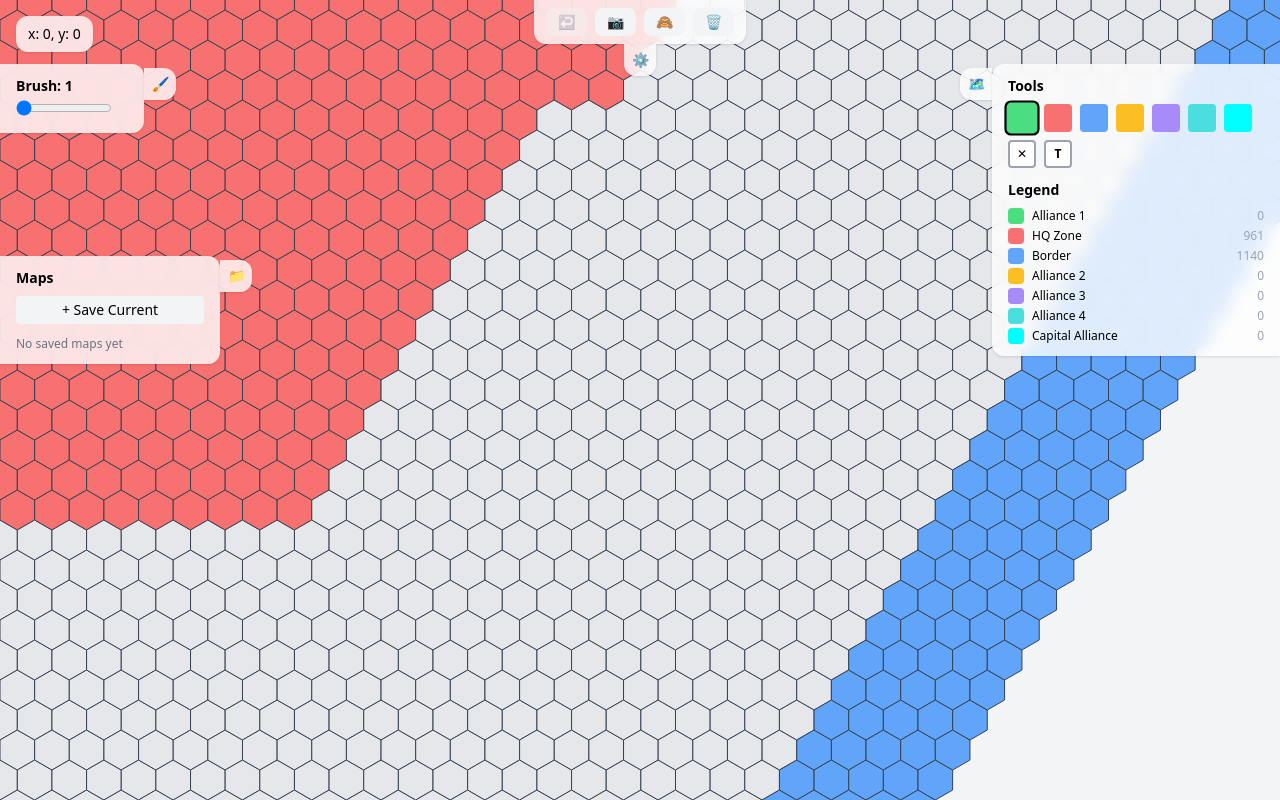
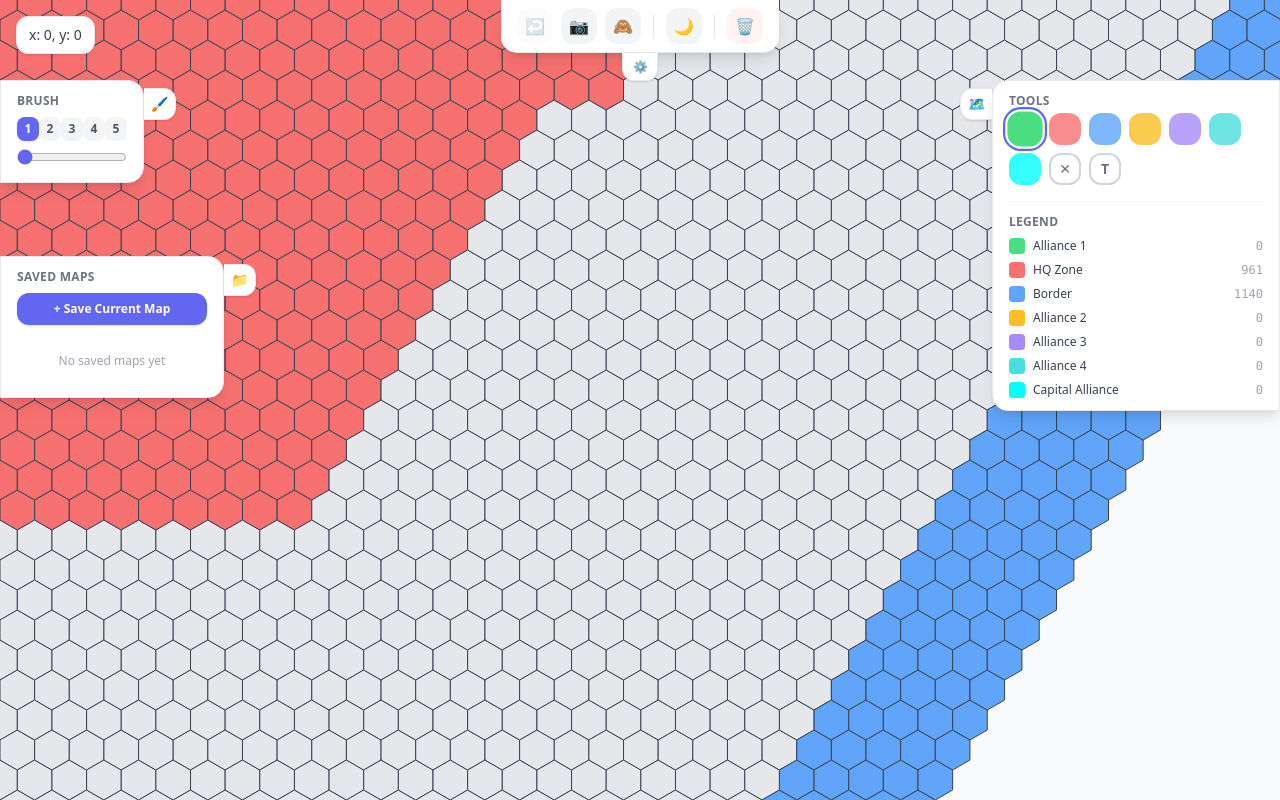
Before and after one commit to Ishant921/LastZ-SvSPlanner, a React (Vite) app: page / in a window 1280 px wide. Built offline with nearby package versions, Linux system fonts and the light colour scheme.

Commit message:
Added Dark Mode

```diff
--- a/index.html
+++ b/index.html
@@ -1,10 +1,21 @@
+
 <!DOCTYPE html>
 <html>
   <head>
     <meta charset="UTF-8" />
     <meta name="viewport" content="width=device-width, initial-scale=1.0" />
-    <title>Hex Grid</title>
+    <title>LastZ SvS Planner</title>
     <script src="https://cdn.tailwindcss.com"></script>
+    <script>
+      tailwind.config = {
+        darkMode: 'class',
+      }
+    </script>
+    <style>
+  *, *::before, *::after {
+    transition: background-color 0.3s ease, border-color 0.3s ease, color 0.2s ease;
+  }
+    </style>
   </head>
   <body>
     <div id="root"></div>
--- a/src/HexGrid.jsx
+++ b/src/HexGrid.jsx
@@ -1,4 +1,4 @@
-import React, { useState } from "react";
+import React, { useState, useEffect } from "react";
 import { useHexState } from "./hooks/useHexState";
 import { useMapManager } from "./hooks/mapManager/useMapManager.js";
 import { useMapActions } from "./hooks/mapManager/useMapActions.js";
@@ -19,6 +19,18 @@ export default function HexGrid() {
   const viewport = useViewport();
   const [hovered, setHovered] = useState(null);
   const [exporting, setExporting] = useState(false);
+  const [darkMode, setDarkMode] = useState(() => {
+  return localStorage.getItem("darkMode") === "true";
+});
+
+useEffect(() => {
+  localStorage.setItem("darkMode", darkMode);
+  if (darkMode) {
+    document.documentElement.classList.add("dark");
+  } else {
+    document.documentElement.classList.remove("dark");
+  }
+}, [darkMode]);
   const [hideUI, setHideUI] = useState(false);
   const hex = useHexState();
 
@@ -128,7 +140,7 @@ const {
 
   return (
     <div
-      className="w-full h-screen bg-gray-100 relative touch-none overflow-hidden"
+      className="w-full h-screen bg-gray-50 dark:bg-gray-950 relative touch-none overflow-hidden"
       onWheel={viewport.handleWheel}
       onMouseMove={viewport.handleMouseMove}
       onMouseUp={viewport.handleMouseUp}
@@ -138,7 +150,7 @@ const {
     >
       {/* Hover coords */}
       {!hideUI && (
-        <div className="absolute top-4 left-4 bg-white/80 backdrop-blur px-3 py-2 rounded-xl shadow text-sm z-10">
+        <div className="absolute top-4 left-4 bg-white dark:bg-gray-900 border border-gray-200 dark:border-gray-700 px-3 py-2 rounded-xl shadow text-sm z-10 text-gray-700 dark:text-gray-300">
   {hovered ? `x: ${hovered.q}, y: ${hovered.r}` : "Hover a hex"}
 </div>
       )}
@@ -152,6 +164,8 @@ const {
   exporting={exporting}
   onHideUI={handleHideUI}
   onReset={() => setShowReset(true)}
+  darkMode={darkMode}
+  setDarkMode={setDarkMode}
 />
           <LegendPanel
             selectedTool={selectedTool}
--- a/src/components/BrushPanel.jsx
+++ b/src/components/BrushPanel.jsx
@@ -5,27 +5,41 @@ export default function BrushPanel({ brushSize, setBrushSize }) {
 
   return (
     <div
-  className="absolute top-16 left-0 z-10 flex items-start transition-transform duration-300"
-  style={{
-    transform: open ? "translateX(0)" : "translateX(-120px)",
-  }}
->
-      <div
-        className="w-36 bg-white/80 backdrop-blur px-4 py-3 rounded-r-xl shadow text-sm"
-      >
-        <div className="mb-1 font-semibold">Brush: {brushSize}</div>
+      className="absolute top-20 left-0 z-10 flex items-start"
+      style={{
+        transform: open ? "translateX(0)" : "translateX(-148px)",
+        transition: "transform 0.3s ease",
+      }}
+    >
+      <div className="w-36 bg-white dark:bg-gray-900 border border-gray-200 dark:border-gray-700 px-4 py-3 rounded-r-2xl shadow-lg text-sm">
+        <div className="mb-2 text-xs font-semibold text-gray-500 dark:text-gray-400 uppercase tracking-wide">Brush</div>
+        <div className="flex items-center justify-between mb-2">
+          {[1,2,3,4,5].map((v) => (
+            <button
+              key={v}
+              onClick={() => setBrushSize(v)}
+              className={`w-6 h-6 rounded-lg text-xs font-bold transition ${
+                brushSize === v
+                  ? "bg-indigo-500 text-white shadow"
+                  : "bg-gray-100 dark:bg-gray-800 text-gray-600 dark:text-gray-400 hover:bg-indigo-50 dark:hover:bg-indigo-900"
+              }`}
+            >
+              {v}
+            </button>
+          ))}
+        </div>
         <input
           type="range"
           min="1"
           max="5"
           value={brushSize}
           onChange={(e) => setBrushSize(Number(e.target.value))}
-          className="w-24"
+          className="w-full accent-indigo-500"
         />
       </div>
       <button
         onClick={() => setOpen((v) => !v)}
-        className="w-8 h-8 bg-white/80 backdrop-blur rounded-r-xl shadow text-sm flex items-center justify-center flex-shrink-0 mt-1"
+        className="w-8 h-8 bg-white dark:bg-gray-900 border border-l-0 border-gray-200 dark:border-gray-700 rounded-r-xl shadow text-sm flex items-center justify-center flex-shrink-0 mt-2 hover:text-indigo-500 transition"
       >
         🖌️
       </button>
--- a/src/components/LegendPanel.jsx
+++ b/src/components/LegendPanel.jsx
@@ -16,53 +16,74 @@ export default function LegendPanel({
 
   return (
     <div
-  className="absolute top-16 right-0 z-10 flex items-start transition-transform duration-300"
-  style={{
-    transform: open ? "translateX(0)" : "translateX(280px)",
-  }}
->
+      className="absolute top-20 right-0 z-10 flex items-start"
+      style={{
+        transform: open ? "translateX(0)" : "translateX(280px)",
+        transition: "transform 0.3s ease",
+      }}
+    >
       <button
         onClick={() => setOpen((v) => !v)}
-        className="w-8 h-8 bg-white/80 backdrop-blur rounded-l-xl shadow text-sm flex items-center justify-center flex-shrink-0 mt-1"
+        className="w-8 h-8 bg-white dark:bg-gray-900 border border-r-0 border-gray-200 dark:border-gray-700 rounded-l-xl shadow text-sm flex items-center justify-center flex-shrink-0 mt-2 hover:text-indigo-500 transition"
       >
         🗺️
       </button>
-      <div
-        className="w-72 bg-white/80 backdrop-blur px-4 py-3 rounded-l-xl shadow text-sm max-h-[70vh] overflow-y-auto"
-      >
-        <div className="mb-2 font-semibold">Tools</div>
-        <div className="flex gap-2 mb-3 flex-wrap">
+      <div className="w-72 bg-white dark:bg-gray-900 border border-gray-200 dark:border-gray-700 px-4 py-3 rounded-l-2xl shadow-lg text-sm max-h-[75vh] overflow-y-auto">
+
+        {/* Tools section */}
+        <div className="mb-1 text-xs font-semibold text-gray-500 dark:text-gray-400 uppercase tracking-wide">Tools</div>
+        <div className="flex gap-2 mb-4 flex-wrap">
           {PALETTE.map((c) => (
             <button
               key={c}
               onClick={() => setSelectedTool(c)}
               style={{ background: c }}
-              className={`w-7 h-7 rounded ${selectedTool === c ? "ring-2 ring-black scale-110" : ""}`}
+              className={`w-8 h-8 rounded-xl transition ${
+                selectedTool === c
+                  ? "ring-2 ring-indigo-500 ring-offset-2 scale-110 shadow"
+                  : "hover:scale-105 opacity-80 hover:opacity-100"
+              }`}
             />
           ))}
           <button
             onClick={() => setSelectedTool(ERASER)}
-            className={`w-7 h-7 rounded border-2 border-gray-400 bg-white text-xs ${selectedTool === ERASER ? "ring-2 ring-black scale-110" : ""}`}
+            className={`w-8 h-8 rounded-xl border-2 transition text-sm ${
+              selectedTool === ERASER
+                ? "border-indigo-500 bg-indigo-50 dark:bg-indigo-900 text-indigo-600 ring-2 ring-indigo-500 ring-offset-2 scale-110"
+                : "border-gray-300 dark:border-gray-600 bg-white dark:bg-gray-800 text-gray-500 dark:text-gray-400 hover:border-indigo-400"
+            }`}
+            title="Eraser"
           >
             ✕
           </button>
           <button
             onClick={() => setSelectedTool(LABEL_TOOL)}
-            className={`w-7 h-7 rounded border-2 border-gray-400 bg-white text-xs font-bold ${selectedTool === LABEL_TOOL ? "ring-2 ring-black scale-110" : ""}`}
+            className={`w-8 h-8 rounded-xl border-2 transition text-sm font-bold ${
+              selectedTool === LABEL_TOOL
+                ? "border-indigo-500 bg-indigo-50 dark:bg-indigo-900 text-indigo-600 ring-2 ring-indigo-500 ring-offset-2 scale-110"
+                : "border-gray-300 dark:border-gray-600 bg-white dark:bg-gray-800 text-gray-500 dark:text-gray-400 hover:border-indigo-400"
+            }`}
+            title="Label tool"
           >
             T
           </button>
         </div>
 
-        <div className="mb-2 font-semibold">Legend</div>
-        <div className="space-y-1">
+        <div className="w-full h-px bg-gray-100 dark:bg-gray-800 mb-3" />
+
+        {/* Legend section */}
+        <div className="mb-2 text-xs font-semibold text-gray-500 dark:text-gray-400 uppercase tracking-wide">Legend</div>
+        <div className="space-y-2">
           {PALETTE.map((color) => (
             <div key={color} className="flex items-center gap-2">
-              <div className="w-4 h-4 rounded flex-shrink-0" style={{ background: color }} />
+              <div
+                className="w-4 h-4 rounded flex-shrink-0 shadow-sm"
+                style={{ background: color }}
+              />
               {editingLegend === color ? (
                 <input
                   autoFocus
-                  className="text-xs border rounded px-1 py-0.5 w-24"
+                  className="text-xs border border-indigo-300 rounded-lg px-2 py-1 flex-1 outline-none focus:ring-2 focus:ring-indigo-400 dark:bg-gray-800 dark:text-gray-200 dark:border-indigo-700"
                   value={editingLegendText}
                   onChange={(e) => setEditingLegendText(e.target.value)}
                   onBlur={() => onLegendSave(color, editingLegendText)}
@@ -72,16 +93,18 @@ export default function LegendPanel({
                 />
               ) : (
                 <span
-                  className="text-xs cursor-pointer hover:underline"
+                  className="text-xs text-gray-700 dark:text-gray-300 cursor-pointer hover:text-indigo-500 dark:hover:text-indigo-400 flex-1 truncate"
                   onClick={() => {
                     setEditingLegend(color);
                     setEditingLegendText(legend[color] || "");
                   }}
                 >
-                  {legend[color] || "Tap to name"}
+                  {legend[color] || <span className="text-gray-400 italic">Tap to name</span>}
                 </span>
               )}
-              <span className="text-xs text-gray-400 ml-auto">{counts[color] || 0}</span>
+              <span className="text-xs text-gray-400 dark:text-gray-500 font-mono ml-auto flex-shrink-0">
+                {counts[color] || 0}
+              </span>
             </div>
           ))}
         </div>
--- a/src/components/MapsPanel.jsx
+++ b/src/components/MapsPanel.jsx
@@ -13,47 +13,42 @@ export default function MapsPanel({ onSave, onLoad, onDelete, refreshKey }) {
     <div
       className="absolute top-64 left-0 z-10 flex items-start"
       style={{
-    transform: open ? "translateX(0)" : "translateX(calc(-100% + 32px))",
+        transform: open ? "translateX(0)" : "translateX(-220px)",
         transition: "transform 0.3s ease",
       }}
     >
-      <div
-        className="bg-white/80 backdrop-blur px-4 py-3 rounded-r-xl shadow text-sm min-w-[220px]"
-      >
-        <div className="font-semibold mb-2">Maps</div>
+      <div className="w-56 bg-white dark:bg-gray-900 border border-gray-200 dark:border-gray-700 px-4 py-3 rounded-r-2xl shadow-lg text-sm">
+        <div className="mb-2 text-xs font-semibold text-gray-500 dark:text-gray-400 uppercase tracking-wide">Saved Maps</div>
 
         <button
           onClick={onSave}
-  className="w-full mb-3 bg-gray-100 rounded px-2 py-1"
+          className="w-full mb-3 bg-indigo-500 hover:bg-indigo-600 text-white rounded-xl px-3 py-2 text-xs font-semibold transition shadow"
         >
-  + Save Current
+          + Save Current Map
         </button>
 
         {maps.length === 0 ? (
-  <div className="text-xs text-gray-500">
+          <div className="text-xs text-gray-400 dark:text-gray-500 text-center py-4">
             No saved maps yet
           </div>
         ) : (
-  <div className="space-y-2">
+          <div className="space-y-2 max-h-48 overflow-y-auto">
             {maps.map((map) => (
-
               <div
                 key={map}
-  className="text-sm border rounded px-2 py-1 flex items-center justify-between gap-2"
+                className="flex items-center justify-between gap-1 bg-gray-50 dark:bg-gray-800 rounded-xl px-3 py-2"
               >
-  <span>{map}</span>
-
-  <div className="flex gap-1">
+                <span className="text-xs text-gray-700 dark:text-gray-300 truncate flex-1">{map}</span>
+                <div className="flex gap-1 flex-shrink-0">
                   <button
                     onClick={() => onLoad(map)}
-  className="px-2 py-1 text-xs bg-gray-100 rounded"
+                    className="px-2 py-1 text-xs bg-indigo-100 dark:bg-indigo-900 text-indigo-600 dark:text-indigo-300 rounded-lg hover:bg-indigo-200 transition font-semibold"
                   >
                     Load
                   </button>
-
                   <button
                     onClick={() => onDelete(map)}
-  className="px-2 py-1 text-xs bg-red-100 rounded"
+                    className="px-2 py-1 text-xs bg-red-100 dark:bg-red-900/30 text-red-500 rounded-lg hover:bg-red-200 transition"
                   >
                     🗑
                   </button>
@@ -66,7 +61,7 @@ export default function MapsPanel({ onSave, onLoad, onDelete, refreshKey }) {
 
       <button
         onClick={() => setOpen((v) => !v)}
-        className="w-8 h-8 bg-white/80 backdrop-blur rounded-r-xl shadow text-sm flex items-center justify-center flex-shrink-0 mt-1"
+        className="w-8 h-8 bg-white dark:bg-gray-900 border border-l-0 border-gray-200 dark:border-gray-700 rounded-r-xl shadow text-sm flex items-center justify-center flex-shrink-0 mt-2 hover:text-indigo-500 transition"
       >
         📁
       </button>
--- a/src/components/Toolbar.jsx
+++ b/src/components/Toolbar.jsx
@@ -1,50 +1,60 @@
 import React, { useState } from "react";
 
-export default function Toolbar({ onUndo, canUndo, onExport, exporting, onHideUI, onReset }) {
+export default function Toolbar({ onUndo, canUndo, onExport, exporting, onHideUI, onReset, darkMode, setDarkMode }) {
   const [open, setOpen] = useState(true);
 
   return (
     <div
-  className="absolute top-0 left-1/2 -translate-x-1/2 z-10 flex flex-col items-center transition-transform duration-300"
-  style={{
-    transform: open
-      ? "translate(-50%, 0)"
-      : "translate(-50%, -44px)",
-  }}
->
-      <div
-        className="bg-white/80 backdrop-blur px-3 py-2 rounded-b-xl shadow flex gap-2"
-      >
+      className="absolute top-0 left-1/2 z-20 flex flex-col items-center"
+      style={{
+        transform: open ? "translate(-50%, 0)" : "translate(-50%, -48px)",
+        transition: "transform 0.3s ease",
+      }}
+    >
+      <div className="bg-white dark:bg-gray-900 border-b border-gray-200 dark:border-gray-700 px-4 py-2 rounded-b-2xl shadow-lg flex gap-2 items-center">
         <button
           onClick={onUndo}
           disabled={!canUndo}
-          className="px-3 py-1 rounded-lg bg-gray-100 text-sm disabled:opacity-40"
+          className="w-9 h-9 rounded-xl bg-gray-100 dark:bg-gray-800 text-gray-700 dark:text-gray-300 flex items-center justify-center text-base disabled:opacity-30 hover:bg-indigo-50 dark:hover:bg-indigo-900 transition"
+          title="Undo"
         >
           ↩
         </button>
         <button
           onClick={onExport}
           disabled={exporting}
-          className="px-3 py-1 rounded-lg bg-gray-100 text-sm disabled:opacity-40"
+          className="w-9 h-9 rounded-xl bg-gray-100 dark:bg-gray-800 text-gray-700 dark:text-gray-300 flex items-center justify-center text-base disabled:opacity-30 hover:bg-indigo-50 dark:hover:bg-indigo-900 transition"
+          title="Export as PNG"
         >
-          {exporting ? "..." : "📷"}
+          {exporting ? "⏳" : "📷"}
         </button>
         <button
           onClick={onHideUI}
-          className="px-3 py-1 rounded-lg bg-gray-100 text-sm"
+          className="w-9 h-9 rounded-xl bg-gray-100 dark:bg-gray-800 text-gray-700 dark:text-gray-300 flex items-center justify-center text-base hover:bg-indigo-50 dark:hover:bg-indigo-900 transition"
+          title="Hide UI"
         >
           🙈
         </button>
+        <div className="w-px h-6 bg-gray-200 dark:bg-gray-700 mx-1" />
+        <button
+          onClick={() => setDarkMode((v) => !v)}
+          className="w-9 h-9 rounded-xl bg-gray-100 dark:bg-gray-800 text-gray-700 dark:text-gray-300 flex items-center justify-center text-base hover:bg-indigo-50 dark:hover:bg-indigo-900 transition"
+          title="Toggle dark mode"
+        >
+          {darkMode ? "☀️" : "🌙"}
+        </button>
+        <div className="w-px h-6 bg-gray-200 dark:bg-gray-700 mx-1" />
         <button
           onClick={onReset}
-          className="px-3 py-1 rounded-lg bg-gray-100 text-sm text-red-500"
+          className="w-9 h-9 rounded-xl bg-red-50 dark:bg-red-900/30 text-red-500 flex items-center justify-center text-base hover:bg-red-100 dark:hover:bg-red-900/50 transition"
+          title="Reset map"
         >
           🗑
         </button>
       </div>
       <button
         onClick={() => setOpen((v) => !v)}
-        className="w-8 h-8 bg-white/80 backdrop-blur rounded-b-xl shadow text-sm flex items-center justify-center"
+        className="w-9 h-7 bg-white dark:bg-gray-900 border border-t-0 border-gray-200 dark:border-gray-700 rounded-b-xl shadow text-xs flex items-center justify-center text-gray-500 dark:text-gray-400 hover:text-indigo-500 transition"
       >
         ⚙️
       </button>
```
Also changed, not shown: src/components/Popups.jsx (+144 -184 lines). Lines whose indentation alone changed are shown as unchanged.
